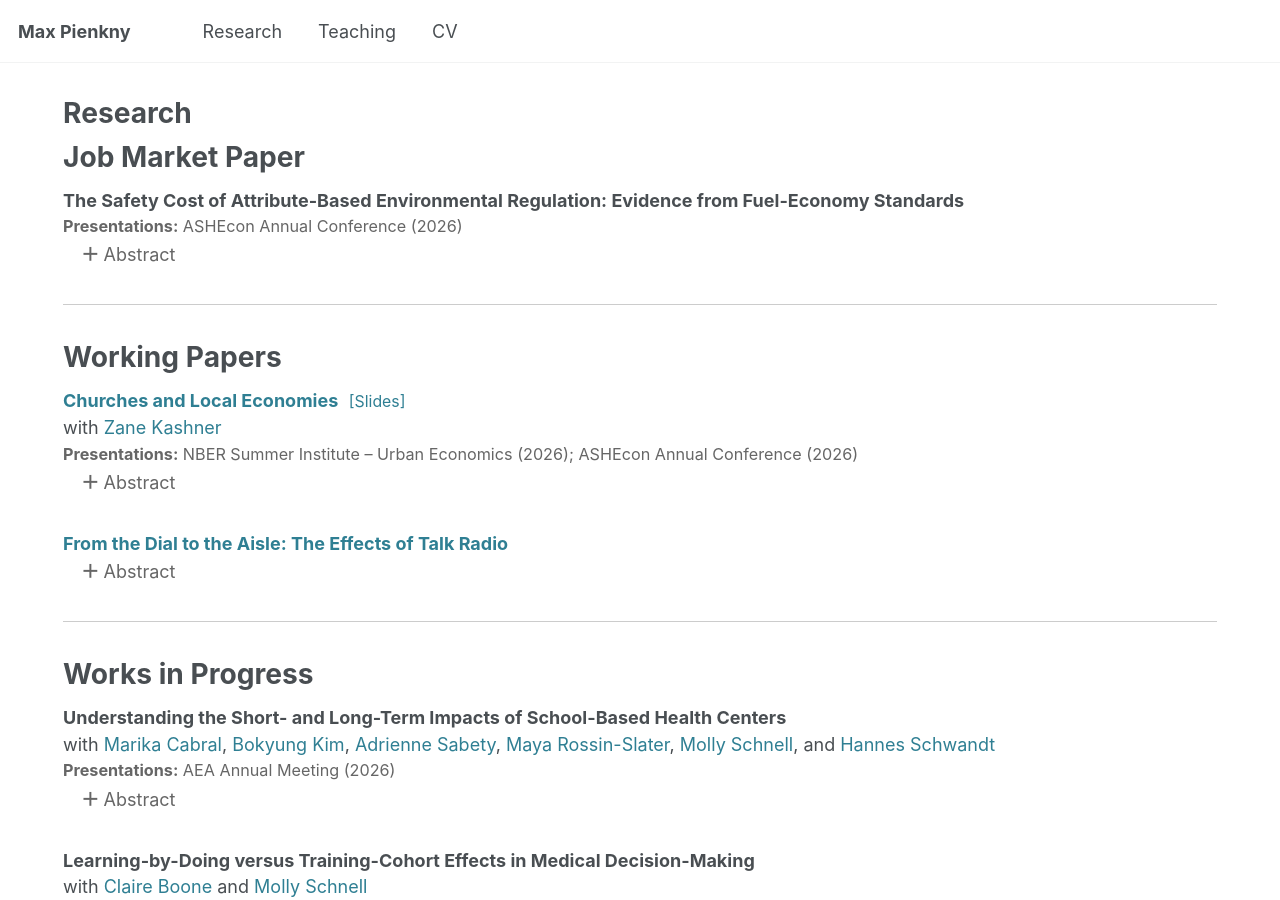
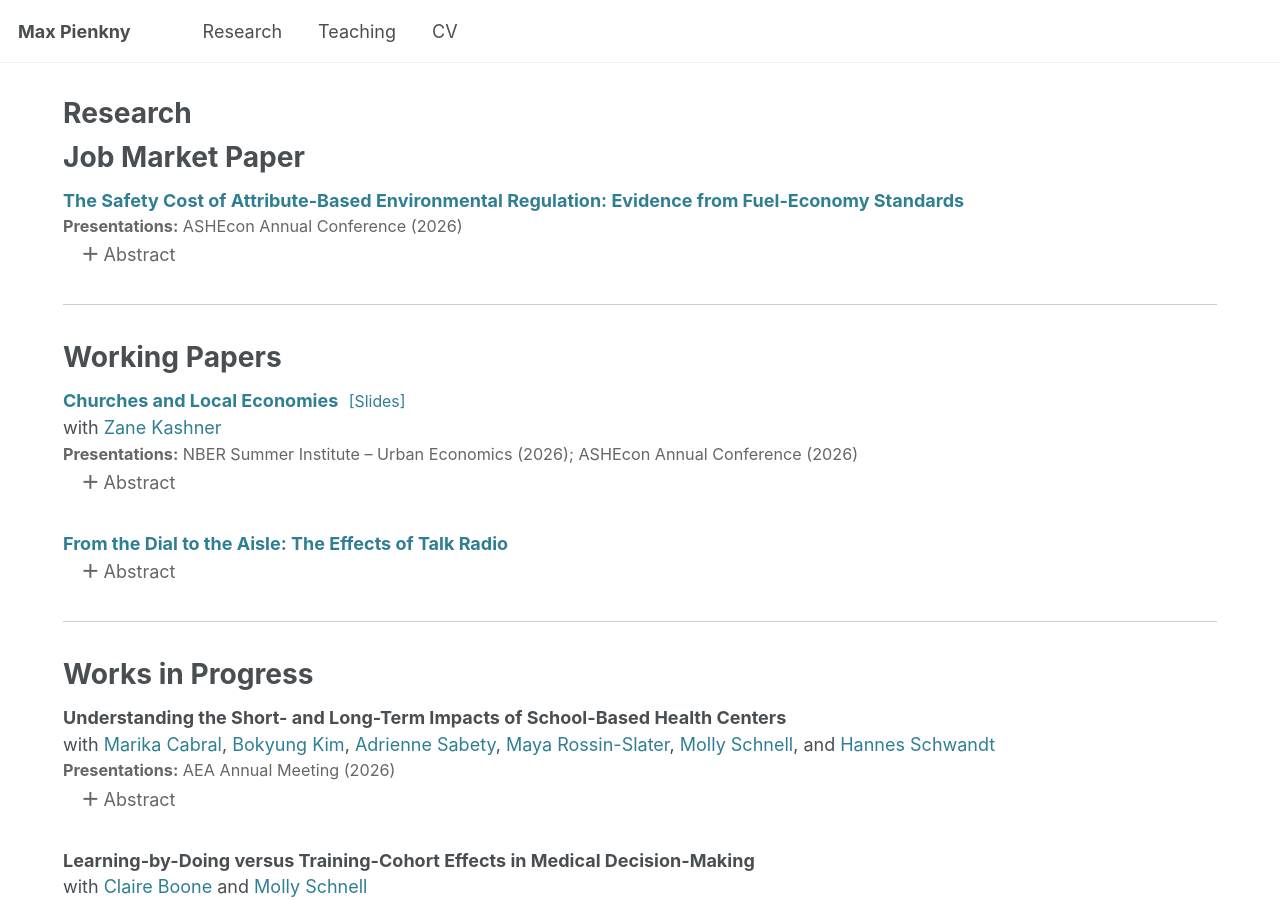
Before and after one commit to maxpienkny/maxpienkny.github.io, a Jekyll site: the page built from _pages/research.md, in a window 1280 px wide and 900 px high. Built offline with Jekyll 4.4.1, drawn with Linux system fonts in a browser that asks for light colours.

Commit message:
publish jmp v1

```diff
--- a/_pages/research.md
+++ b/_pages/research.md
@@ -78,7 +78,7 @@ author_profile: false
 <div class="paper-entry">
 
   <div class="paper-title">
-    The Safety Cost of Attribute-Based Environmental Regulation: Evidence from Fuel-Economy Standards
+    <a href="https://drive.google.com/file/d/1LBqsXqOlBCR4Phqn4vAaDLgZz_KP3tCh/view" class="no-underline">The Safety Cost of Attribute-Based Environmental Regulation: Evidence from Fuel-Economy Standards</a>
   </div>
 
   <div class="paper-meta">
```
Also changed, not shown: _pages/about.md (+1 -1 lines).
